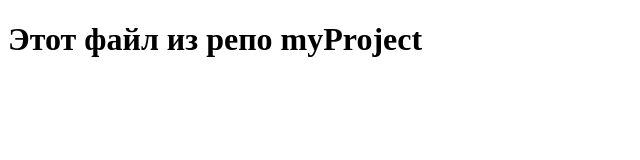
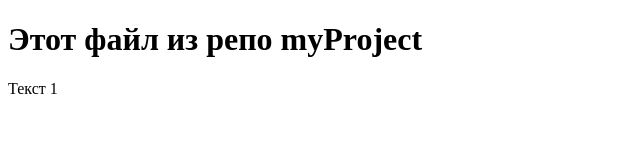
Before and after one commit to RustamRu/myProject, a plain HTML site: page index.html in a window 1280 px wide. Shown: the full height of the page, 0-640 px from the left. Drawn offline with Linux system fonts and the light colour scheme.

Commit message:
p1 added

```diff
--- a/index.html
+++ b/index.html
@@ -8,6 +8,6 @@
 </head>
 <body>
     <h1>Этот файл из репо myProject</h1>
-
+    <p>Текст 1</p>
 </body>
 </html>
```
